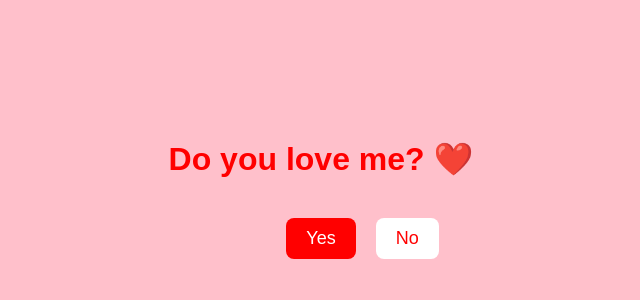
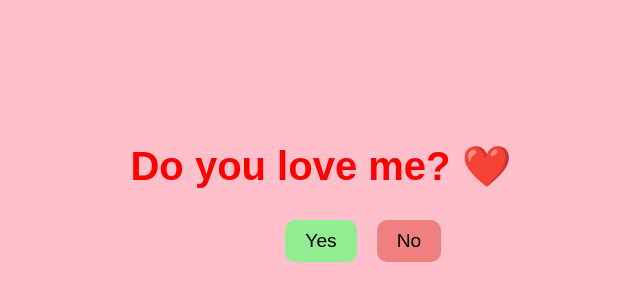
Before and after one commit to leovillasan-cell/Love-test-for-gf, a plain HTML site: page index.html in a window 1280 px wide. Shown: the part 206-506 px from the top of the page, without its empty margins (319-959 px from the left). Drawn offline with Linux system fonts and the light colour scheme.

Commit message:
Update index.html

```diff
--- a/index.html
+++ b/index.html
@@ -14,32 +14,27 @@
       justify-content: center;
       height: 100vh;
       margin: 0;
+      overflow: hidden;
     }
-
     h1 {
       color: red;
-      font-size: 2em;
-      margin-bottom: 30px;
+      font-size: 2.5em;
+      margin-bottom: 20px;
     }
-
-    .btn {
+    button {
+      font-size: 1.2em;
       padding: 10px 20px;
-      font-size: 18px;
       margin: 10px;
       border: none;
-      border-radius: 8px;
+      border-radius: 10px;
       cursor: pointer;
-      transition: 0.3s;
+      transition: all 0.2s;
     }
-
     #yes {
-      background-color: red;
-      color: white;
+      background-color: lightgreen;
     }
-
     #no {
-      background-color: white;
-      color: red;
+      background-color: lightcoral;
       position: absolute;
     }
   </style>
@@ -47,23 +42,29 @@
 <body>
   <h1>Do you love me? ❤️</h1>
   <div>
-    <button id="yes" class="btn">Yes</button>
-    <button id="no" class="btn">No</button>
+    <button id="yes">Yes</button>
+    <button id="no">No</button>
   </div>
 
   <script>
-    const noBtn = document.getElementById('no');
-    const yesBtn = document.getElementById('yes');
+    const noBtn = document.getElementById("no");
+    const yesBtn = document.getElementById("yes");
 
-    noBtn.addEventListener('mouseover', () => {
+    // Moves "No" button randomly on both mobile and PC
+    function moveButton() {
       const x = Math.random() * (window.innerWidth - noBtn.offsetWidth);
       const y = Math.random() * (window.innerHeight - noBtn.offsetHeight);
-      noBtn.style.left = x + 'px';
-      noBtn.style.top = y + 'px';
+      noBtn.style.left = `${x}px`;
+      noBtn.style.top = `${y}px`;
+    }
+
+    // Listen to multiple events so it keeps moving forever
+    ["mouseover", "click", "touchstart", "touchmove"].forEach(evt => {
+      noBtn.addEventListener(evt, moveButton);
     });
 
-    yesBtn.addEventListener('click', () => {
-      document.body.innerHTML = "<h1>Yay! I love you too ❤️😘</h1>";
+    yesBtn.addEventListener("click", () => {
+      document.body.innerHTML = "<h1 style='color:red;'>Yeyy i love you moree! ❤️🥰</h1>";
     });
   </script>
 </body>
```
